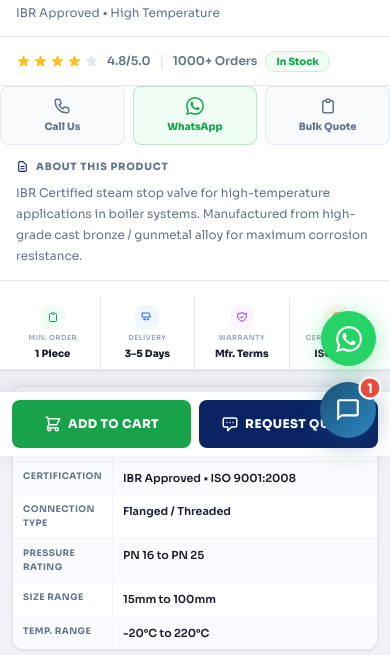
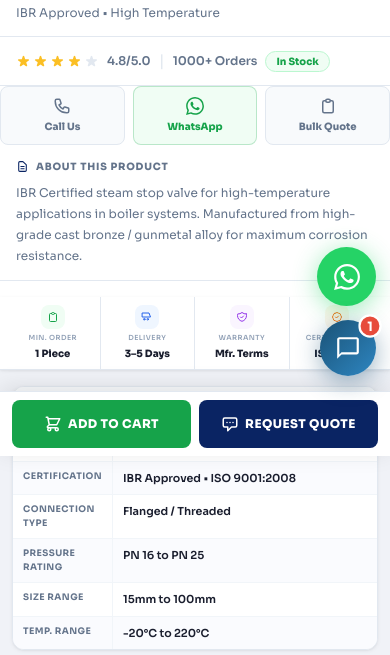
Before and after one commit to Abhishek-parate/itc, a PHP site: page /cart.php in a window 390 px wide. Shown: the part 388-1043 px from the top of the page. Run offline with PHP 8.4, Linux system fonts and the light colour scheme; data comes from the database, SQL or seed files in the repository; some libraries are stand-ins or nearby versions.

Commit message:
Adjust chatbot and WA button positions for improved visibility on mobile

```diff
--- a/assets/include/chatbot.php
+++ b/assets/include/chatbot.php
@@ -183,7 +183,7 @@
 /* Mobile */
 @media(max-width:480px){
     #itc-chat-window{width:calc(100vw - 16px);right:8px;bottom:86px;max-height:80vh;}
-    #itc-chat-btn{right:14px;bottom:18px;width:56px;height:56px;}
+    #itc-chat-btn{right:14px;bottom: 80px !important;width:56px;height:56px;}
 }
 </style>
 
--- a/cart.php
+++ b/cart.php
@@ -2277,9 +2277,10 @@ html, body {
     z-index: 9999;
     background: #25D366;
     color: #fff;
-
-    width: 55px;
-    height: 55px;
+ bottom: 100px !important;
+  right: 30px !important;
+    width: 59px;
+    height: 59px;
 
     border-radius: 50%;
     display: flex;
@@ -2301,14 +2302,12 @@ html, body {
     height: 26px;
     flex-shrink: 0;
 }
-
 @media (max-width: 1023px) {
-    #wa-float-btn {
-        bottom: 90px;
-        right: 14px;
-    }
-}
-
+  #wa-float-btn {
+    bottom: 150px !important;
+    right: 14px !important;
+  }
+}
 
     </style>
 </head>
```
Also changed, not shown: documentation.php (line endings or trailing spaces).
